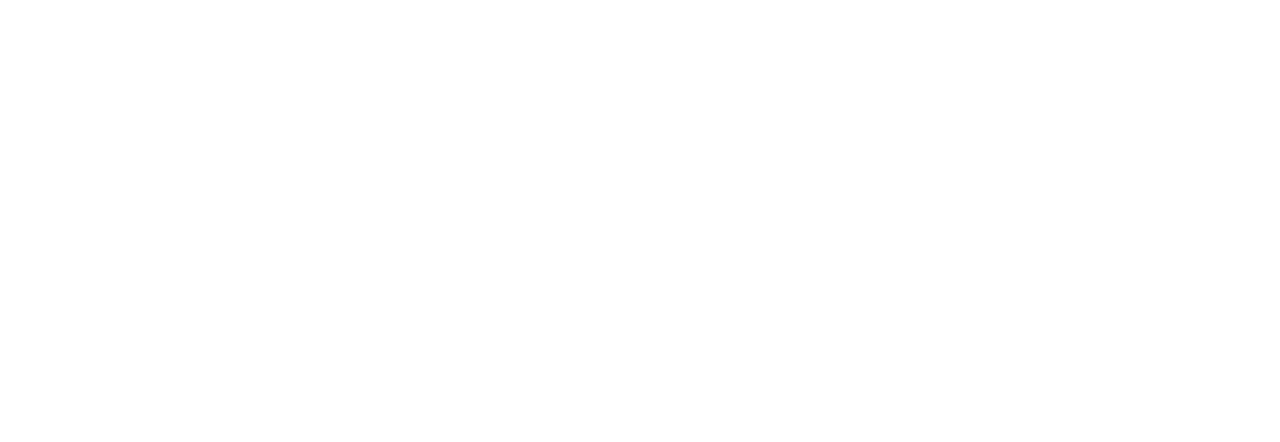
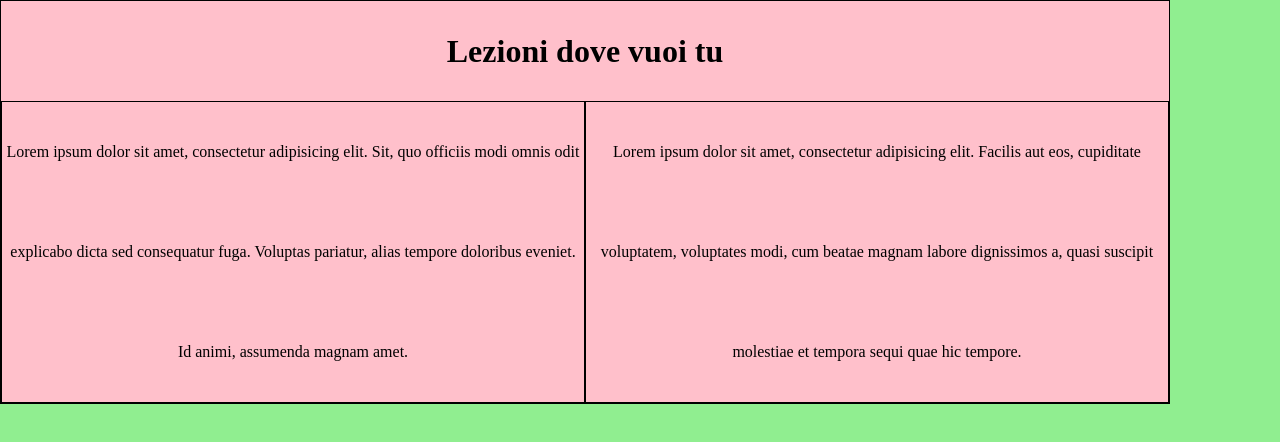
Before and after one commit to stefanoriccio1/html-css-resp-wannabe-12bool, a plain HTML site: page index.html in a window 1280 px wide. Drawn offline with Linux system fonts and the light colour scheme.

Commit message:
Inizio lavoro su html

```diff
--- a/css/style.css
+++ b/css/style.css
@@ -3,3 +3,13 @@
   margin: 0;
   padding: 0;
 }
+
+/* debug */
+[class*="col-"]{
+  text-align: center;
+  vertical-align: middle;
+  line-height: 100px;
+  height: 20%;
+  background-color: pink;
+  border: 1px solid black;
+}
--- a/index.html
+++ b/index.html
@@ -7,7 +7,17 @@
     <meta charset="utf-8">
     <title>Wannabe 12 col</title>
   </head>
-  <body>
-
+  <body class="debug">
+    <div class="container">
+      <div class="container col-lg-12">
+        <h1>Lezioni dove vuoi tu</h1>
+        <div class="container col-lg-6">
+          Lorem ipsum dolor sit amet, consectetur adipisicing elit. Sit, quo officiis modi omnis odit explicabo dicta sed consequatur fuga. Voluptas pariatur, alias tempore doloribus eveniet. Id animi, assumenda magnam amet.
+        </div>
+        <div class="container col-lg-6">
+          Lorem ipsum dolor sit amet, consectetur adipisicing elit. Facilis aut eos, cupiditate voluptatem, voluptates modi, cum beatae magnam labore dignissimos a, quasi suscipit molestiae et tempora sequi quae hic tempore.
+        </div>
+      </div>
+    </div>
   </body>
 </html>
```
Also changed, not shown: 1 other file.
